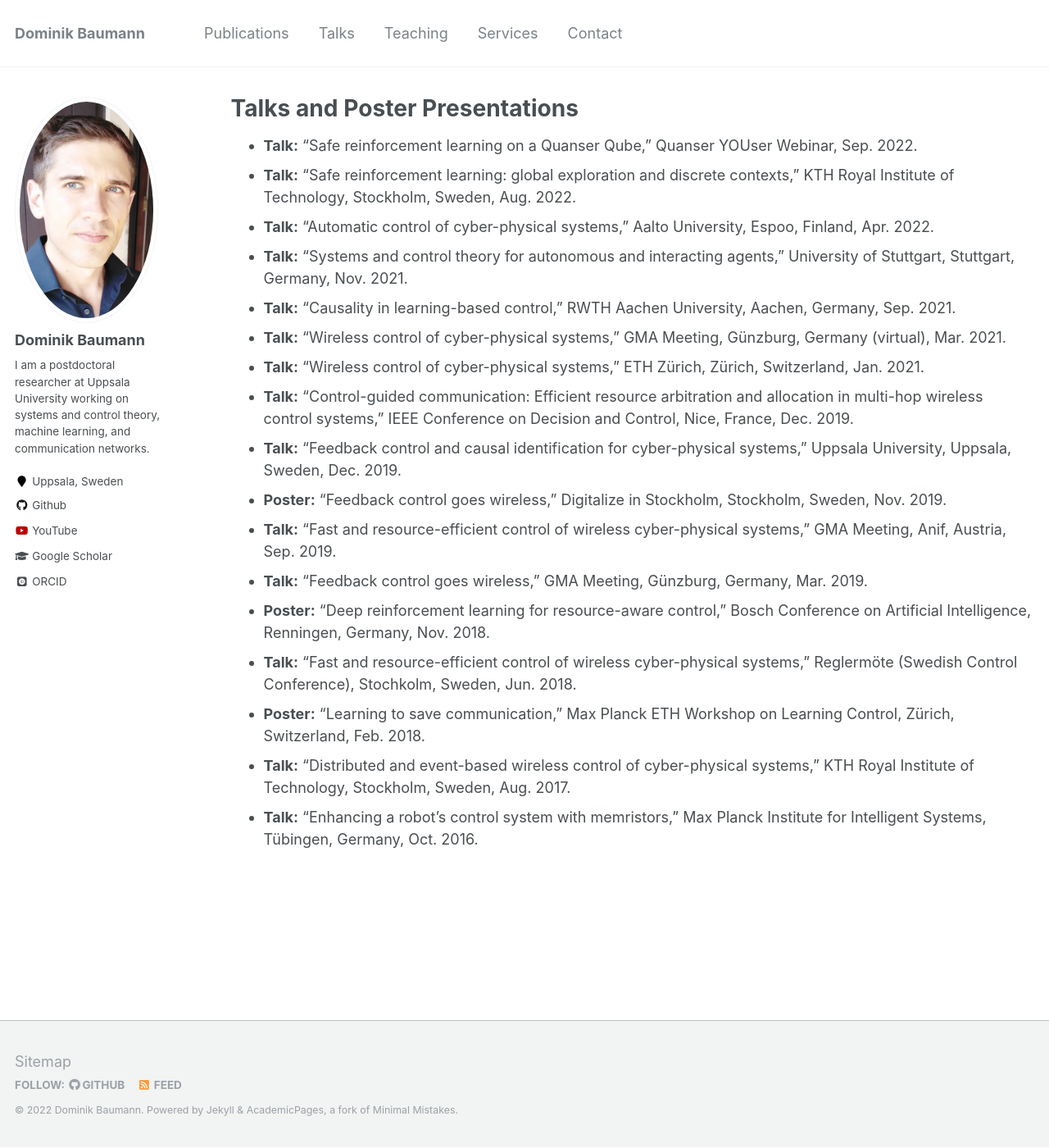
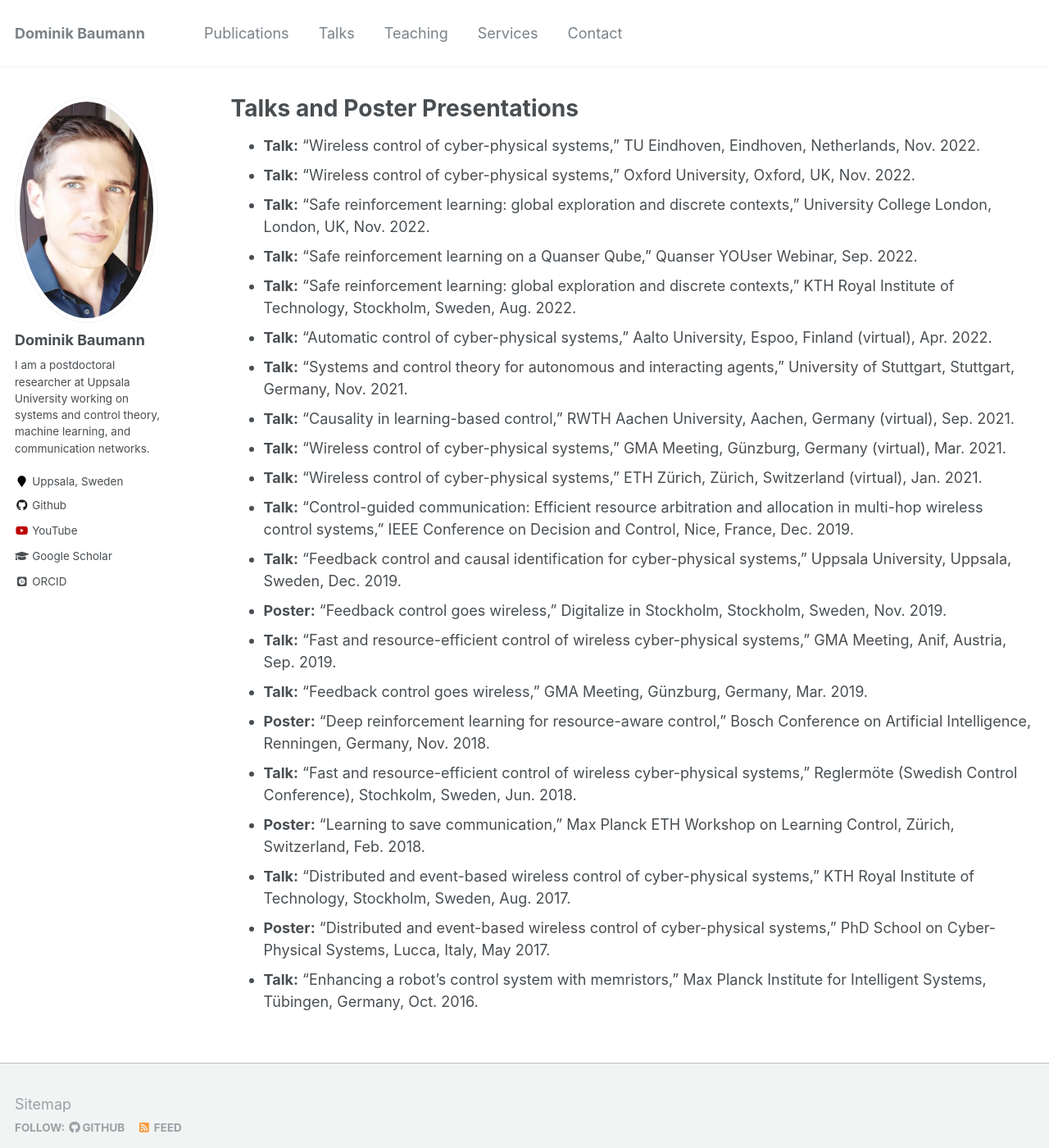
Before and after one commit to baumanndominik/baumanndominik.github.io, a Jekyll site: the page built from _pages/talks.md, in a window 1280 px wide and 1400 px high. Shown: the whole window at 82% size. Built offline with Jekyll 4.4.1, drawn with Linux system fonts in a browser that asks for light colours; some web fonts are replaced.

Commit message:
new talks, new arXiv paper

```diff
--- a/_pages/talks.md
+++ b/_pages/talks.md
@@ -5,13 +5,16 @@ permalink: /talks/
 author_profile: true
 ---
 
+* **Talk:** "Wireless control of cyber-physical systems," TU Eindhoven, Eindhoven, Netherlands, Nov. 2022.
+* **Talk:** "Wireless control of cyber-physical systems," Oxford University, Oxford, UK, Nov. 2022.
+* **Talk:** "Safe reinforcement learning: global exploration and discrete contexts," University College London, London, UK, Nov. 2022.
 * **Talk:** "Safe reinforcement learning on a Quanser Qube," Quanser YOUser Webinar, Sep. 2022.
 * **Talk:** "Safe reinforcement learning: global exploration and discrete contexts," KTH Royal Institute of Technology, Stockholm, Sweden, Aug. 2022.
-* **Talk:** "Automatic control of cyber-physical systems," Aalto University, Espoo, Finland, Apr. 2022.
+* **Talk:** "Automatic control of cyber-physical systems," Aalto University, Espoo, Finland (virtual), Apr. 2022.
 * **Talk:** "Systems and control theory for autonomous and interacting agents," University of Stuttgart, Stuttgart, Germany, Nov. 2021.
-* **Talk:** "Causality in learning-based control," RWTH Aachen University, Aachen, Germany, Sep. 2021.
+* **Talk:** "Causality in learning-based control," RWTH Aachen University, Aachen, Germany (virtual), Sep. 2021.
 * **Talk:** "Wireless control of cyber-physical systems," GMA Meeting, Günzburg, Germany (virtual), Mar. 2021.
-* **Talk:** "Wireless control of cyber-physical systems," ETH Zürich, Zürich, Switzerland, Jan. 2021.
+* **Talk:** "Wireless control of cyber-physical systems," ETH Zürich, Zürich, Switzerland (virtual), Jan. 2021.
 * **Talk:** "Control-guided communication: Efficient resource arbitration and allocation in multi-hop wireless control systems," IEEE Conference on Decision and Control, Nice, France, Dec. 2019.
 * **Talk:** "Feedback control and causal identification for cyber-physical systems," Uppsala University, Uppsala, Sweden, Dec. 2019.
 * **Poster:** "Feedback control goes wireless," Digitalize in Stockholm, Stockholm, Sweden, Nov. 2019.
@@ -21,4 +24,5 @@ author_profile: true
 * **Talk:** "Fast and resource-efficient control of wireless cyber-physical systems," Reglermöte (Swedish Control Conference), Stochkolm, Sweden, Jun. 2018.
 * **Poster:** "Learning to save communication," Max Planck ETH Workshop on Learning Control, Zürich, Switzerland, Feb. 2018.
 * **Talk:** "Distributed and event-based wireless control of cyber-physical systems," KTH Royal Institute of Technology, Stockholm, Sweden, Aug. 2017.
+* **Poster:** "Distributed and event-based wireless control of cyber-physical systems," PhD School on Cyber-Physical Systems, Lucca, Italy, May 2017.
 * **Talk:** "Enhancing a robot’s control system with memristors," Max Planck Institute for Intelligent Systems, Tübingen, Germany, Oct. 2016.
```
Also changed, not shown: _pages/publications.md (+1 -1 lines).
